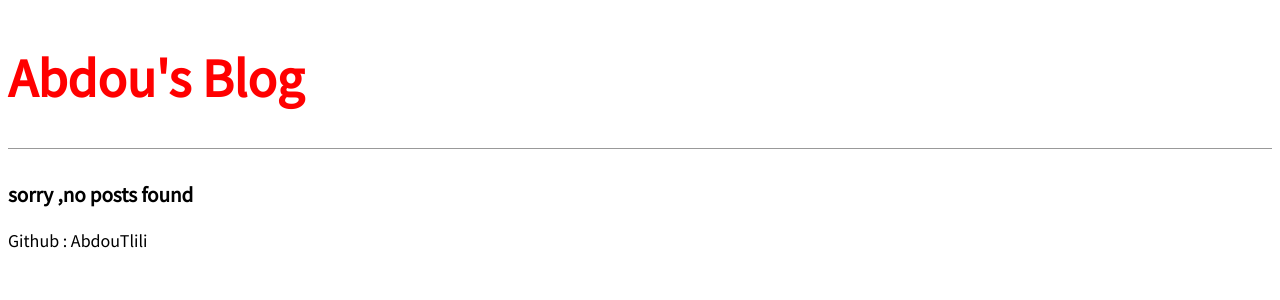
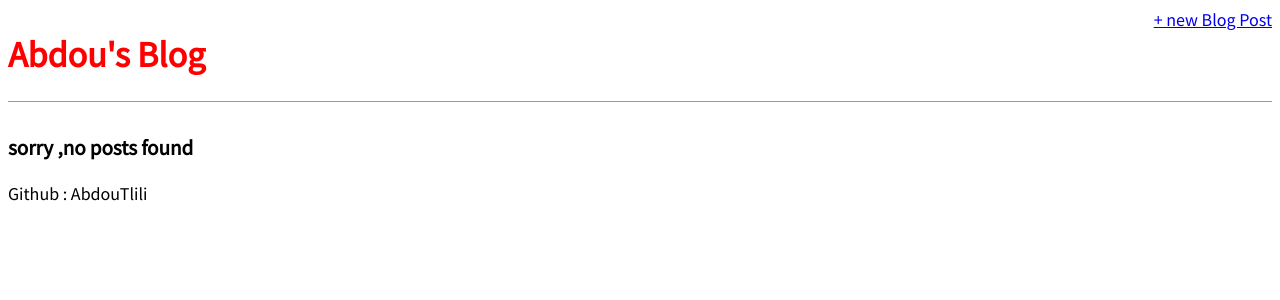
Before and after one commit to AbdouTlili/dj-blog, a Django app: page / in a window 1280 px wide. Shown: the top 300 px of the page. Run offline with Django 3.2, Linux system fonts and the light colour scheme; data that the repository does not hold is empty.

Commit message:
adding the add post functionality ( view, urls ) and adding the get_absolute_url methode to the post model

```diff
--- a/blog/models.py
+++ b/blog/models.py
@@ -1,6 +1,5 @@
 from django.db import models
-
-
+from django.urls import reverse
 
 
 class Post(models.Model):
@@ -13,3 +12,6 @@ class Post(models.Model):
 
     def __str__(self):
         return self.title
+
+    def get_absolute_url(self):
+        return reverse("post_detail", args=[str(self.id)])
--- a/blog/urls.py
+++ b/blog/urls.py
@@ -1,7 +1,8 @@
 from django.urls import path
-from .views import BlogListView, BlogDetailView
+from .views import BlogListView, BlogDetailView, BlogCreateView
 
 urlpatterns = [
     path('',BlogListView.as_view(),name='home'),
+    path('post/new/',BlogCreateView.as_view(),name='post_new'),
     path('post/<int:pk>/',BlogDetailView.as_view(),name='post_detail'),
 ]
--- a/blog/views.py
+++ b/blog/views.py
@@ -1,5 +1,5 @@
 from django.shortcuts import render
-from django.views.generic import ListView, DetailView
+from django.views.generic import ListView, DetailView, CreateView
 from .models import Post
 
 class BlogListView(ListView):
@@ -13,3 +13,8 @@ class BlogDetailView(DetailView):
     model = Post
     template_name = 'post_detail.html'
     context_object_name = 'post'
+
+class BlogCreateView(CreateView):
+    model = Post
+    template_name = 'post_new.html'
+    fields = '__all__'
--- a/static/css/base.css
+++ b/static/css/base.css
@@ -22,7 +22,8 @@ header h1 a {
 
 .nav-right {
     display: flex;
-    padding-bottom: 2rem;
+    padding-bottom: 1rem;
+
 }
 
 .post-entry {
--- a/templates/base.html
+++ b/templates/base.html
@@ -10,8 +10,15 @@
 </head>
 
 <header>
+    <div class="nav-left">
+        <h1><a href="{% url 'home' %}">Abdou's Blog</a></h1>
+    </div>
 
-    <h1 style="font-size: 300%;"><a href="{% url 'home' %}">Abdou's Blog</a></h1>
+
+    <div class="nav-right">
+        <a href="{% url 'post_new' %}">+ new Blog Post</a>
+    </div>
+
 
 </header>
 
```
Also changed, not shown: templates/post_new.html (added, +14 -0 lines).
